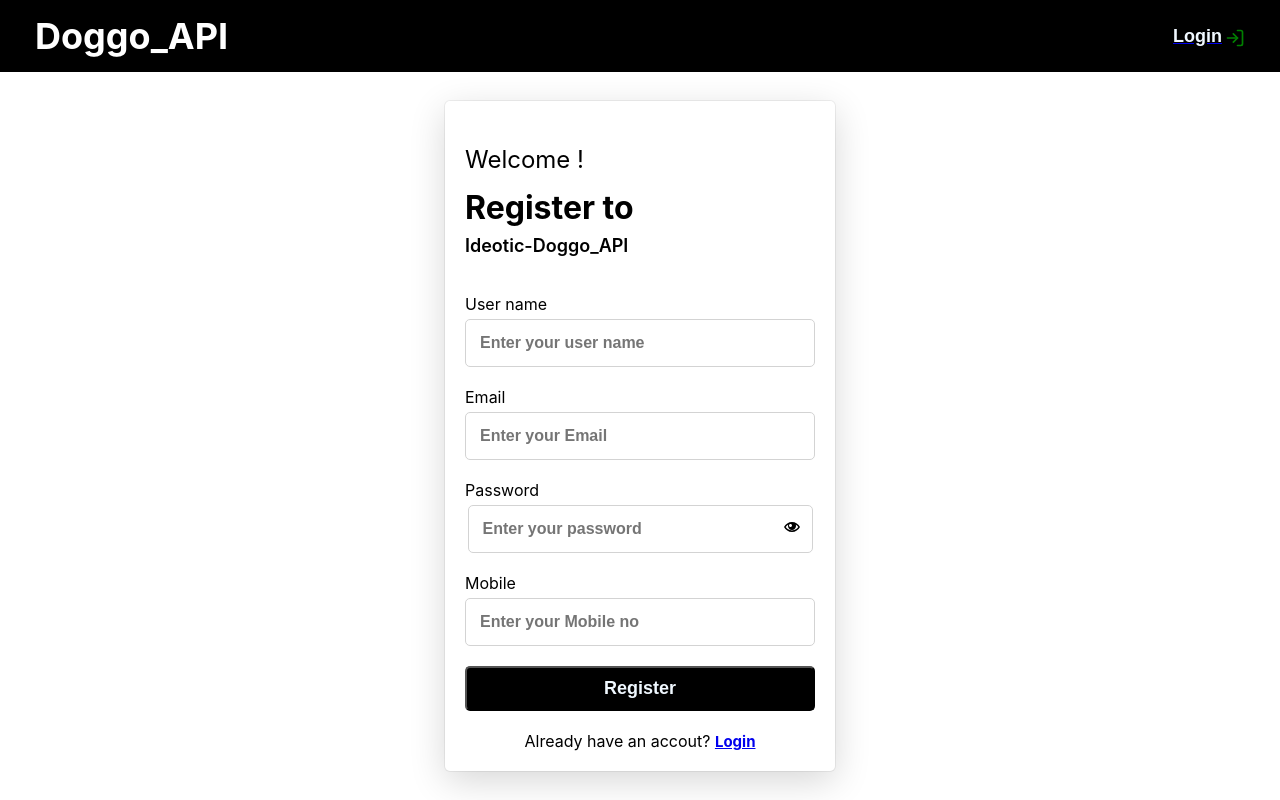
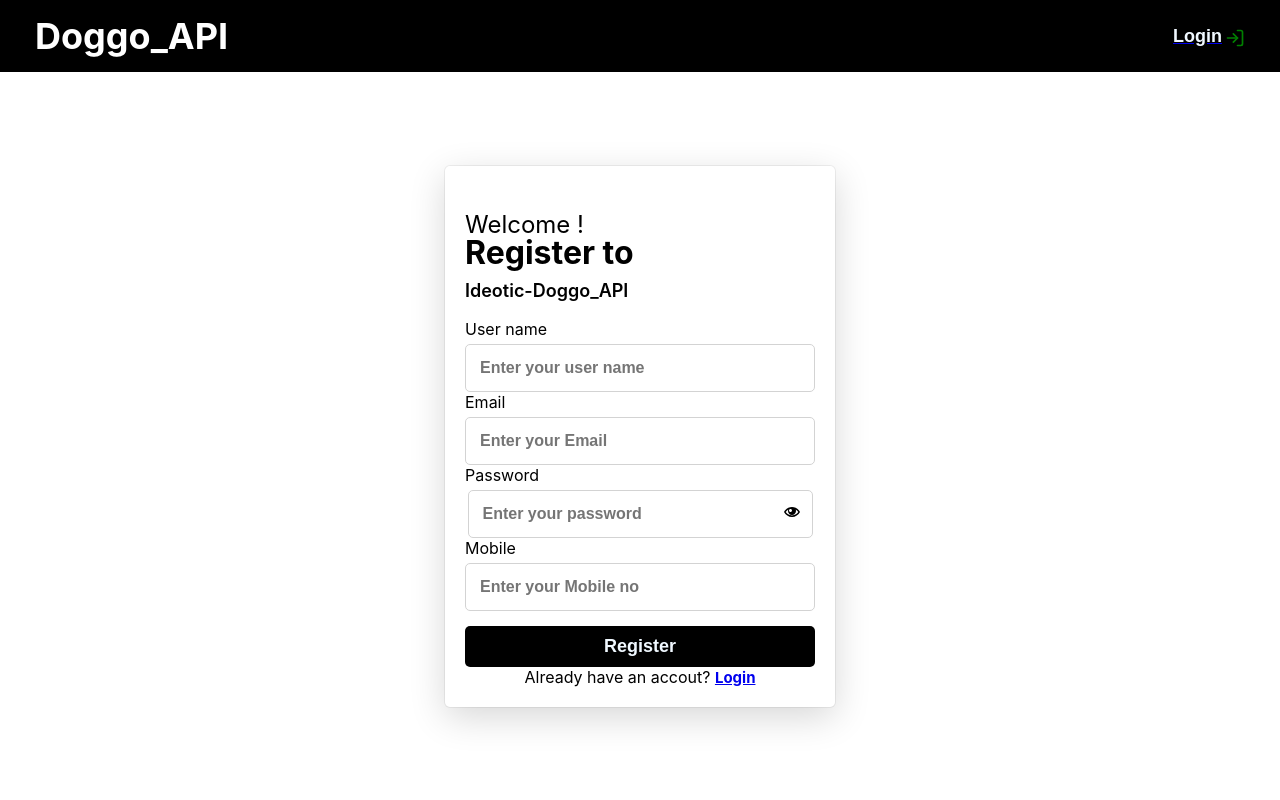
Before and after one commit to sarkarsubho/Ideotic-Doggo_API_Challenge, a React (Create React App) app: page /register in a window 1280 px wide. Built offline with nearby package versions, Linux system fonts and the light colour scheme.

Commit message:
README updated

```diff
--- a/src/App.js
+++ b/src/App.js
@@ -11,6 +11,7 @@ function App() {
   return (
     <div className="App">
       <Navbar></Navbar>
+      {/* all the routes among them which are covered by Requiredauth are the Protected Routes. */}
       <Routes>
         <Route
           path={"/"}
--- a/src/components/BreedCart.jsx
+++ b/src/components/BreedCart.jsx
@@ -9,6 +9,8 @@ export const BreedCart = ({ breed, subBreeds }) => {
         <h2>Breed Name:- {breed}</h2>
         <div>
           <h3>SubBreds :-</h3>
+
+          {/* Maping all the sub-breeds if not there show default h4 text */}
           <div className={styles.subBreed}>
             {subBreeds.length > 0 ? (
               subBreeds.map((e, i) => (
--- a/src/components/Loader.jsx
+++ b/src/components/Loader.jsx
@@ -5,6 +5,7 @@ import styles from "./loader.module.css";
 export const Loader = ({message}) => {
   return (
     <div className={styles.main}>
+      {/* message is the custom text cumming from parent componente */}
       <h2>{message}</h2>
       <div className={styles.loading}>
         <span> Loading.... </span>
--- a/src/components/Navbar.jsx
+++ b/src/components/Navbar.jsx
@@ -24,6 +24,8 @@ export const Navbar = () => {
         </h1>
       </div>
 
+      {/* checking if isAuth is true then show  the profile details otherwise the login Button */}
+
       {isAuth ? (
         <>
           <div className={styles.profile}>
@@ -39,7 +41,7 @@ export const Navbar = () => {
               <FaPowerOff color="red" fontSize={"21px"} />
             </div>
           </div>
-          {/* mobile nav Profile  */}
+          {/* mobile nav Profile only show when screen is less than equel 420px */}
 
           <div className={styles.mobileProfile}>
             <div className={styles.mobileProfileName}>
--- a/src/pages/AllBreeds.jsx
+++ b/src/pages/AllBreeds.jsx
@@ -5,13 +5,12 @@ import { BreedCart } from "../components/BreedCart";
 import styles from "./allBreeds.module.css";
 import { Loader } from "../components/Loader";
 
-
 export const AllBreeds = () => {
-
-  const {breeds ,loading} = useSelector((store) => store.app);
+  const { breeds, loading } = useSelector((store) => store.app);
   const dispatch = useDispatch();
 
-  let  allBreeds= Object.keys(breeds);
+  // takinging all the breed name as a array for batter mapping
+  let allBreeds = Object.keys(breeds);
 
   useEffect(() => {
     dispatch(Getdata());
@@ -22,9 +21,8 @@ export const AllBreeds = () => {
       <div className={styles.allBreeds}>
         {allBreeds.map((e, i) => {
           return (
-
+            // breed is the key name from allBreeds array subBreeds is the value from the particuler breeds key
             <BreedCart key={i} breed={e} subBreeds={breeds[e]}></BreedCart>
-
           );
         })}
       </div>
--- a/src/pages/BreedDetail.jsx
+++ b/src/pages/BreedDetail.jsx
@@ -9,6 +9,8 @@ export const BreedDetail = () => {
   const [image, setImage] = useState("");
 
   const getImage = () => {
+    // getting the breed type from params as it is passing from the Link by react-router-dom
+    // by the breed name sarching particuler breed image frm the api.
     axios
       .get(`https://dog.ceo/api/breed/${params.breed}/images/random`)
       .then((res) => {
--- a/src/pages/Login.jsx
+++ b/src/pages/Login.jsx
@@ -15,11 +15,15 @@ export const Login = () => {
   const [showPassword, setShowPassword] = useState(false);
 
   const handleChange = (e) => {
+    // setting values dynamic name as key and value as value;
     let { name, value } = e.target;
     setLogin({ ...loginData, [name]: value });
   };
+
+
   const handleSubmit = (e) => {
     e.preventDefault();
+
     dispatch(login(loginData)).then((res) => {
       if (res.status === LOGINSUCCESS) {
         alert("Logedin Successfully...");
@@ -34,19 +38,23 @@ export const Login = () => {
   };
   return (
     <>
+    {/* showing loader only when isLoading state is true */}
       {isLoading && <Loader message={"Cheacking Login Data..."}></Loader>}
 
       <div className={styles.main}>
         <form className={styles.box} onSubmit={(e) => handleSubmit(e)}>
+          {/* form header */}
           <p>Welcome !</p>
           <div>
             <h1 className={styles.heading}>Login to</h1>
             <p>Ideotic-Doggo_API</p>
           </div>
 
+          {/* form Inputs */}
           <div className={styles.inputdiv}>
-            <label>Email</label>
+            <label for="email">Email</label>
             <input
+              id="email"
               required
               className={styles.input}
               type="email"
@@ -58,9 +66,10 @@ export const Login = () => {
           </div>
 
           <div className={styles.inputdiv}>
-            <label>Password</label>
+            <label for="password">Password</label>
             <div className={styles.password}>
               <input
+                id="password"
                 required
                 className={styles.input}
                 type={showPassword ? "text" : "password"}
@@ -78,8 +87,8 @@ export const Login = () => {
           {/* Remember me and Forget Passsword is not implimented */}
           <div className={styles.rememberme}>
             <div>
-              <input type="checkbox" />
-              <label>Remenber me</label>
+              <input type="checkbox" id="checkbox" />
+              <label for="checkbox">Remenber me</label>
             </div>
 
             <div>Forget Password ?</div>
@@ -90,6 +99,8 @@ export const Login = () => {
             className={styles.button}
             value={"Login"}
           ></input>
+
+          {/* redirect */}
 
           <div className={styles.redirect}>
             don't have any accout?{" "}
--- a/src/pages/Register.jsx
+++ b/src/pages/Register.jsx
@@ -1,4 +1,4 @@
-import React,{useState} from "react";
+import React, { useState } from "react";
 import styles from "./register.module.css";
 import { ImEye, ImEyeBlocked } from "react-icons/im";
 import { Link, useNavigate } from "react-router-dom";
@@ -12,39 +12,50 @@ export const Register = () => {
   const navigate = useNavigate();
   let [registerData, setRegisterData] = useState({});
   const [showPassword, setShowPassword] = useState(false);
-    const dispatch=useDispatch();
+  const dispatch = useDispatch();
+
+// setting values onChange Event. dynamic name as key and value as value ;
   const handleChange = (e) => {
     let { name, value } = e.target;
     setRegisterData({ ...registerData, [name]: value });
   };
+
+
   const handleSubmit = (e) => {
     e.preventDefault();
     console.log(registerData);
-       dispatch(register(registerData)).then((res)=>{
-          if(res.status===REGISTERSUCCESS){
+    // dispatching data to register function and if is successsfully register then redirecting
+    dispatch(register(registerData)).then((res) => {
+      if (res.status === REGISTERSUCCESS) {
         alert("Registered Successfully..");
         navigate("/login");
         setRegisterData({});
-          }else{
+      } else {
+        alert(res.message);
+      }
+    });
+  };
 
-            alert(res.message)
-          }
-       })
-
-    };
   return (
     <>
+
+    {/* showing loader only when isLoading state is true */}
       {isLoading && <Loader message={"Cheacking Register details..."}></Loader>}
       <div className={styles.main}>
-        <form className={styles.box}  onSubmit={(e)=>handleSubmit(e)}>
+        <form className={styles.box} onSubmit={(e) => handleSubmit(e)}>
+          {/* Form header */}
           <p>Welcome !</p>
           <div>
             <h1 className={styles.heading}>Register to</h1>
             <p>Ideotic-Doggo_API</p>
           </div>
+
+          {/* Form Inputs */}
+
           <div className={styles.inputdiv}>
-            <label>User name</label>
+            <label for="name">User name</label>
             <input
+              id="name"
               className={styles.input}
               type="text"
               placeholder="Enter your user name "
@@ -56,8 +67,9 @@ export const Register = () => {
           </div>
 
           <div className={styles.inputdiv}>
-            <label>Email</label>
+            <label for="email">Email</label>
             <input
+              id="email"
               required
               className={styles.input}
               type="email"
@@ -69,10 +81,10 @@ export const Register = () => {
           </div>
 
           <div className={styles.inputdiv}>
-            <label>Password</label>
-
+            <label for="password">Password</label>
             <div className={styles.password}>
               <input
+                id="password"
                 required
                 className={styles.input}
                 type={showPassword ? "text" : "password"}
@@ -86,9 +98,11 @@ export const Register = () => {
               </div>
             </div>
           </div>
+
           <div className={styles.inputdiv}>
-            <label>Mobile</label>
+            <label for="phone">Mobile</label>
             <input
+              id="phone"
               required
               className={styles.input}
               type="number"
@@ -100,10 +114,13 @@ export const Register = () => {
             />
           </div>
 
+          <input
+            type="submit"
+            className={styles.button}
+            value={"Register"}
+          ></input>
 
-          <input type="submit" className={styles.button} value={"Register"}>
-
-          </input>
+          {/* redirecting */}
 
           <div className={styles.redirect}>
             Already have an accout?{" "}
--- a/src/pages/login.module.css
+++ b/src/pages/login.module.css
@@ -62,6 +62,7 @@
     background: black;
     border-radius: 5px;
     cursor: pointer;
+    border: none;
 }
 .redirect span{
      font-size: 15px;
--- a/src/pages/register.module.css
+++ b/src/pages/register.module.css
@@ -10,7 +10,6 @@
     padding: 20px;
     display: flex;
     flex-direction: column;
-    gap:20px;
     width: 350px;
     border-radius: 5px;
     text-align: left;
@@ -63,6 +62,8 @@
     background: black;
     border-radius: 5px;
     cursor: pointer;
+    margin-top: 15px;
+    border: none;
 }
 .redirect span{
      font-size: 15px;
--- a/src/redux/app/action.js
+++ b/src/redux/app/action.js
@@ -1,6 +1,6 @@
 import * as types from "./action.types";
 import axios from "axios";
-export const Getdata = (payload) => (dispatch) => {
+export const Getdata = () => (dispatch) => {
   dispatch({ type: types.GETDATAREQUESTE });
 
   axios
--- a/src/utils/localStorage.js
+++ b/src/utils/localStorage.js
@@ -1,3 +1,4 @@
+// getting the data from localstorage and return according to the key
 function loadData(key) {
     try {
       let data = localStorage.getItem(key);
@@ -8,12 +9,12 @@ function loadData(key) {
     }
   }
 
-
+  // taking key values and sav it to localstorage
   function saveData(key,data){
       localStorage.setItem(key,JSON.stringify(data));
 
   }
-
+//  taking the key and removing the data from localStorage.
   function removeData(key){
      localStorage.removeItem(key);
   }
```
Also changed, not shown: 1 other file (tests, documents, lock files or other folders). Lines whose indentation alone changed are shown as unchanged.
